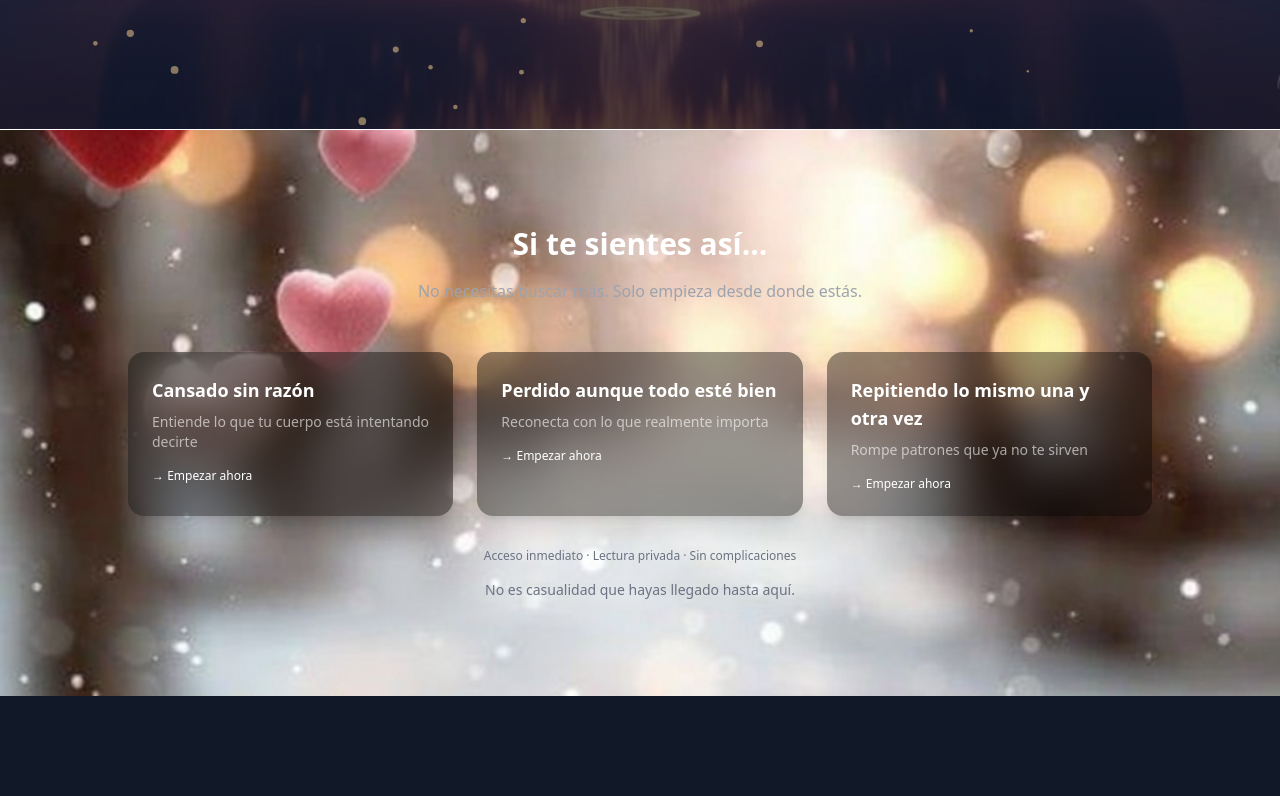
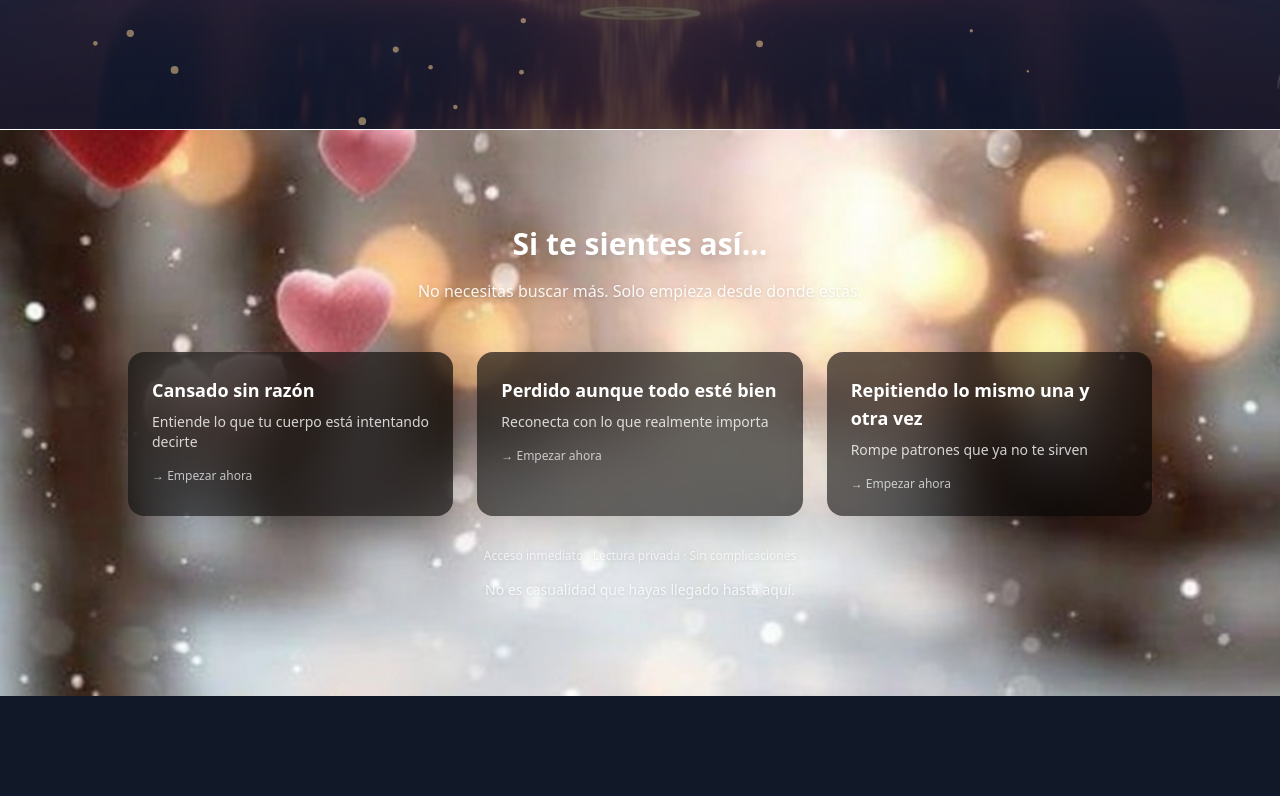
Before and after one commit to Drevaia-Digital/drevaia-app, a React (Vite) app: page / in a window 1280 px wide. Shown: the part 671-1467 px from the top of the page. Built offline with nearby package versions, Linux system fonts and the light colour scheme.

Commit message:
style: improve emotional paths contrast + premium cards over image background

```diff
--- a/src/sections/EmotionalPaths.tsx
+++ b/src/sections/EmotionalPaths.tsx
@@ -106,7 +106,7 @@ export function EmotionalPaths() {
   return (
     <section className="relative py-24 px-4 text-center text-white border-t border-white/5 overflow-hidden">
 
-      {/* Fondo imagen corazones */}
+      {/* Fondo imagen */}
       <div className="absolute inset-0">
         <img
           src="/images/corazones-bg.jpg"
@@ -115,16 +115,14 @@ export function EmotionalPaths() {
         />
       </div>
 
-      {/* Capa oscura */}
-
       {/* Contenido */}
       <div className="relative z-10">
 
-        <h2 className="text-2xl md:text-3xl font-bold mb-4">
+        <h2 className="text-2xl md:text-3xl font-bold mb-4 drop-shadow-lg">
           {t.title}
         </h2>
 
-        <p className="text-gray-400 mb-12 max-w-xl mx-auto leading-relaxed">
+        <p className="text-white/90 mb-12 max-w-xl mx-auto leading-relaxed drop-shadow">
           {t.subtitle}
         </p>
 
@@ -135,17 +133,17 @@ export function EmotionalPaths() {
               href={item.link}
               target="_blank"
               rel="noopener noreferrer"
-              className="p-6 rounded-2xl bg-black/40 backdrop-blur-lg hover:scale-105 transition-all duration-300 shadow-xl text-left block group"
+              className="p-6 rounded-2xl bg-black/60 backdrop-blur-xl hover:scale-105 transition-all duration-300 shadow-2xl text-left block group"
             >
               <h3 className="font-semibold text-lg mb-2 group-hover:text-orange-400 transition">
                 {item.label}
               </h3>
 
-              <p className="text-sm text-white/60">
+              <p className="text-sm text-white/80">
                 {item.desc}
               </p>
 
-              <p className="mt-4 text-xs text-gray-80 group-hover:text-gray-400 transition">
+              <p className="mt-4 text-xs text-white/70 group-hover:text-white transition">
                 → {language === 'es'
                     ? 'Empezar ahora'
                     : language === 'fr'
@@ -158,11 +156,11 @@ export function EmotionalPaths() {
           ))}
         </div>
 
-        <p className="mt-8 text-xs text-gray-500">
+        <p className="mt-8 text-xs text-white/70 drop-shadow">
           {t.trust}
         </p>
 
-        <p className="mt-4 text-sm text-gray-500">
+        <p className="mt-4 text-sm text-white/80 drop-shadow">
           {t.footer}
         </p>
 
```
